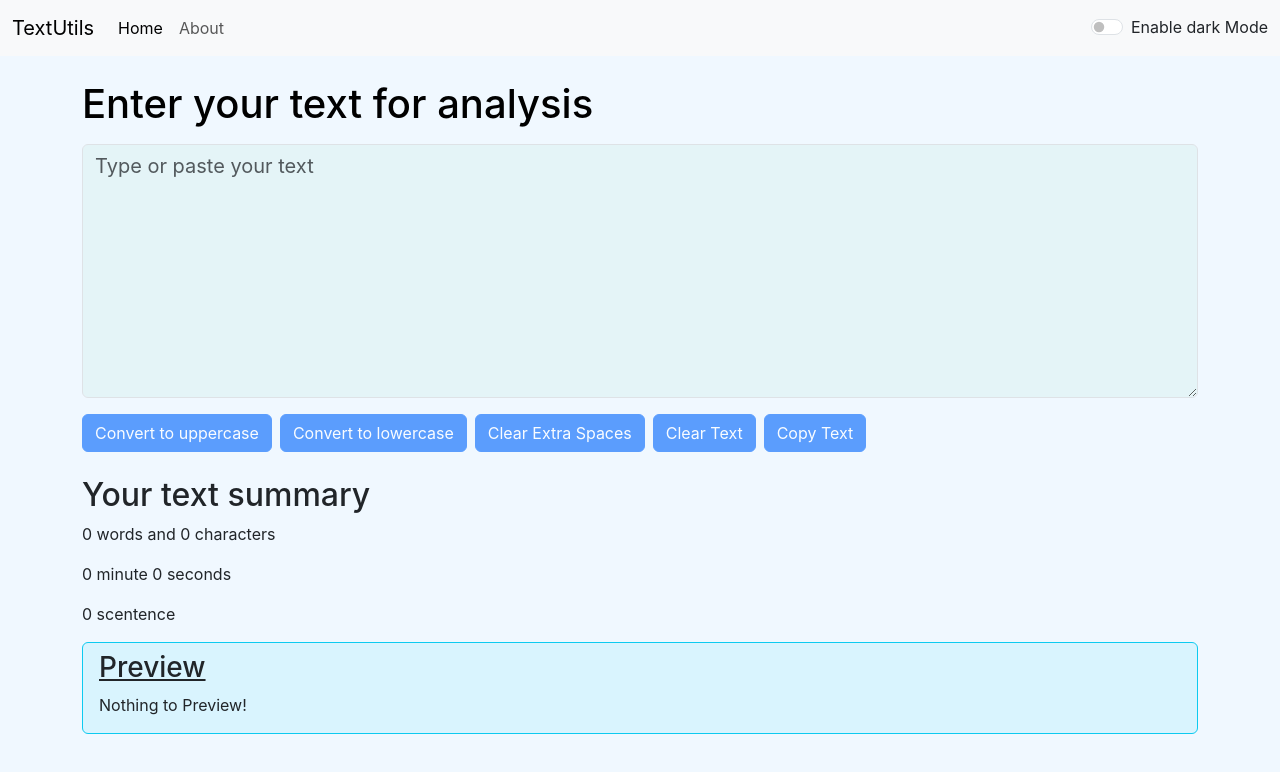
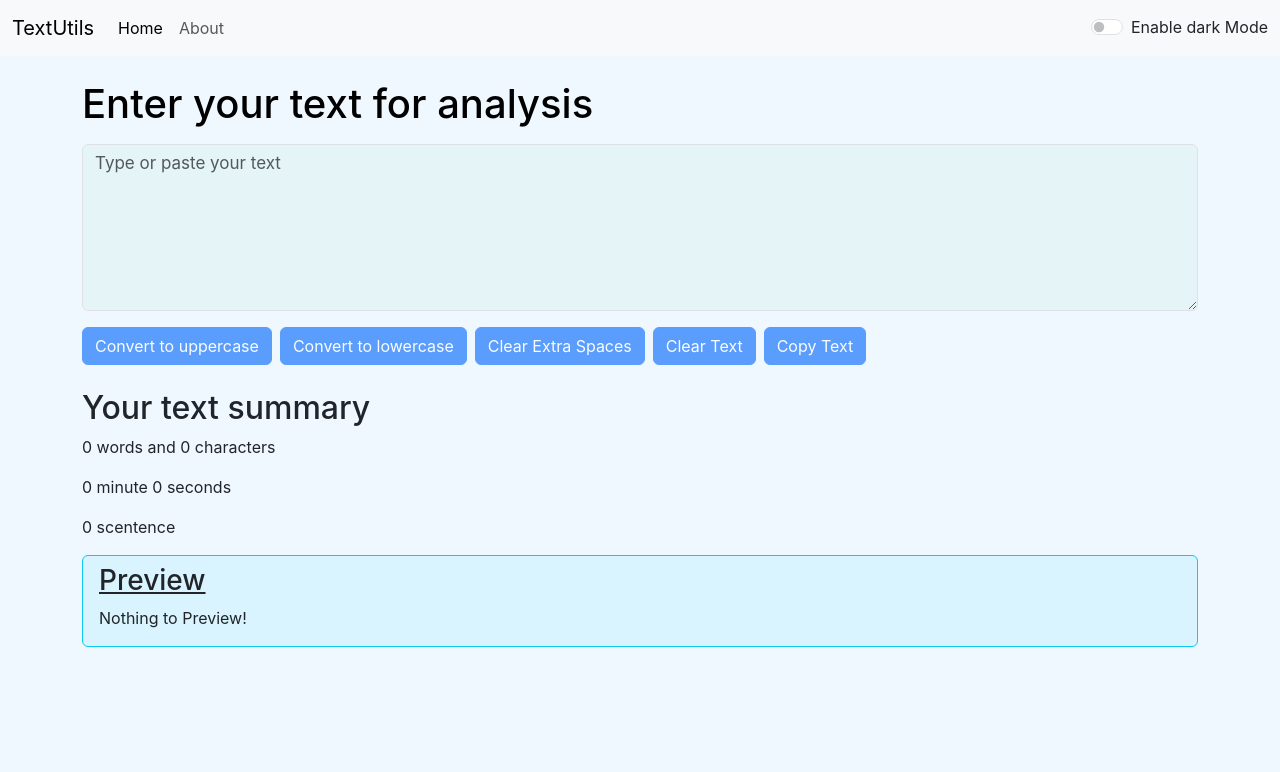
Before and after one commit to 132007ShahnawazAli/TextUtils, a React (Create React App) app: page / in a window 1280 px wide. Shown: the top 772 px of the page. Built offline with nearby package versions, Linux system fonts and the light colour scheme.

Commit message:
Some minor design Changes

```diff
--- a/src/components/About.js
+++ b/src/components/About.js
@@ -1,21 +1,21 @@
 import React from 'react';
-
+import shahnawazImg from '../Shahnawaz.png';
 function About() {
   return (
     <div className="container mt-5">
       <div className="row">
-        <div className="col-md-6">
-          <h2>About Me</h2>
+        <div className="col-md-6 order-md-2">
+          <img src={shahnawazImg} alt="Shahnawaz" className="img-fluid rounded-circle border border-black" />
+        </div>
+        <div className="col-md-6 order-md-1">
+          <h1>About Me</h1>
           <hr />
           <p>My name is Shahnawaz and I am a student studying in Greenfields Public School in 10th class. Along with my studies, I am also working towards my passion for tech and tech-related stuff. Currently, I am working on UI/UX, frontend development, React JS, and more. At just 15 years old, I have a lot of time to learn and grow in this field, and I'm excited to see where it takes me!</p>
-        </div>
-        <div className="col-md-6">
-          <img src="https://avatars.githubusercontent.com/u/95706364?v=4" alt="Shahnawaz" className="img-fluid rounded-circle border border-black" />
         </div>
       </div>
       <div className="row mt-5">
         <div className="col-md-12">
-          <h2>About TextUtils</h2>
+          <h1>About TextUtils</h1>
           <hr />
           <p>TextUtils is a simple web app that I created to help people with their everyday text editing needs. With features like converting text to uppercase or lowercase, removing extra spaces, and copying text to the clipboard, TextUtils is a helpful tool for anyone who works with text on a regular basis. I created this app using React JS and Bootstrap, and I'm always looking for ways to improve it and add new features.</p>
         </div>
--- a/src/components/TextForm.js
+++ b/src/components/TextForm.js
@@ -60,7 +60,7 @@ export default function TextForm(props) {
                     <textarea
                         className="form-control"
                         id="myBox"
-                        rows="8"
+                        rows="6"
                         value={text}
                         onChange={handleOnChange}
                         placeholder="Type or paste your text"
@@ -68,7 +68,7 @@ export default function TextForm(props) {
                         style={{
                             backgroundColor: props.mode === 'dark' ? '#5eb5c7' : '#e4f4f7',
                             color: 'black',
-                            fontSize: '20px',
+                            fontSize: '17px',
                             fontWeight: '400',
                         }} />
                     <div className="mt-3">
```
Also changed, not shown: src/Shahnawaz.png (added).
